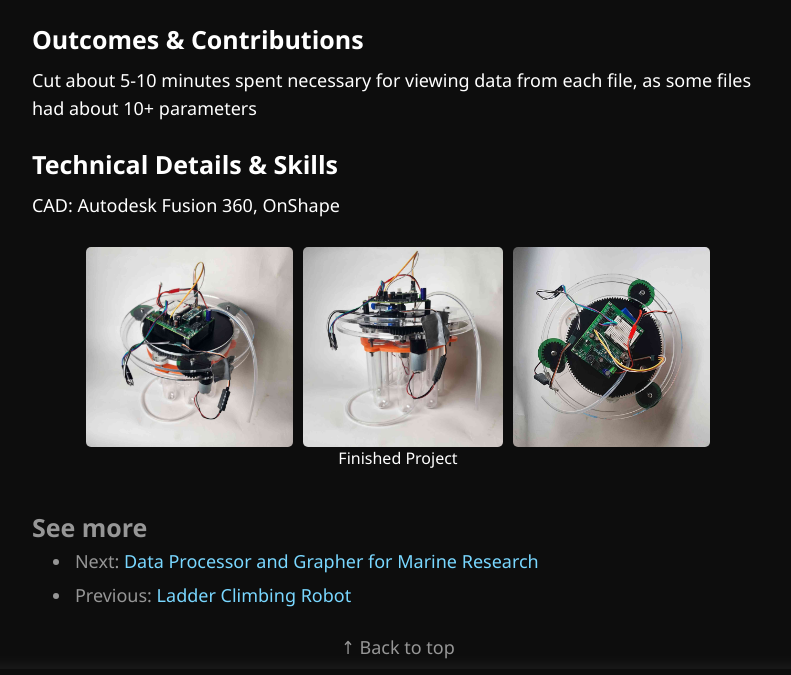
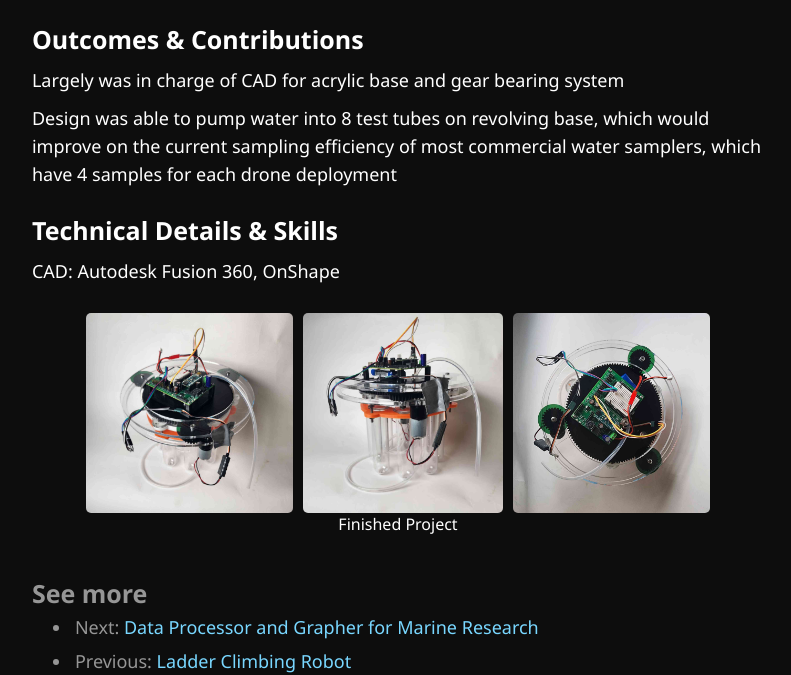
Before and after one commit to angelicaknudsen/angelicaknudsen.github.io, an Eleventy site: page src/projects/modular-water-collection-system.html in a window 1280 px wide. Shown: the part 925-1600 px from the top of the page, without its empty margins (242-1033 px from the left). Built offline with nearby package versions, Linux system fonts and the light colour scheme; Eleventy itself is replaced by a stand-in of ours; files that its build step writes are made by us from their sources.

Commit message:
fixed some info

```diff
--- a/src/index.liquid
+++ b/src/index.liquid
@@ -40,7 +40,6 @@ layout: "base.njk"
             <li>Birds</li>
             <li>Trains</li>
             <li>My Chemical Romance</li>
-            <li>Geothermal/Ground Source Heat Pumps (GHPs)</li>
         </ul>
     </section>
 
--- a/src/projects/modular-water-collection-system.html
+++ b/src/projects/modular-water-collection-system.html
@@ -39,8 +39,10 @@ date: 2023-04-20
                 Outcomes & Contributions
             </h3>
             <p>
-                Cut about 5-10 minutes spent necessary for viewing data from each file,
-                as some files had about 10+ parameters
+                Largely was in charge of CAD for acrylic base and gear bearing system
+            </p>
+            <p>
+                Design was able to pump water into 8 test tubes on revolving base, which would improve on the current sampling efficiency of most commercial water samplers, which have 4 samples for each drone deployment
             </p>
         </div>
 
```
